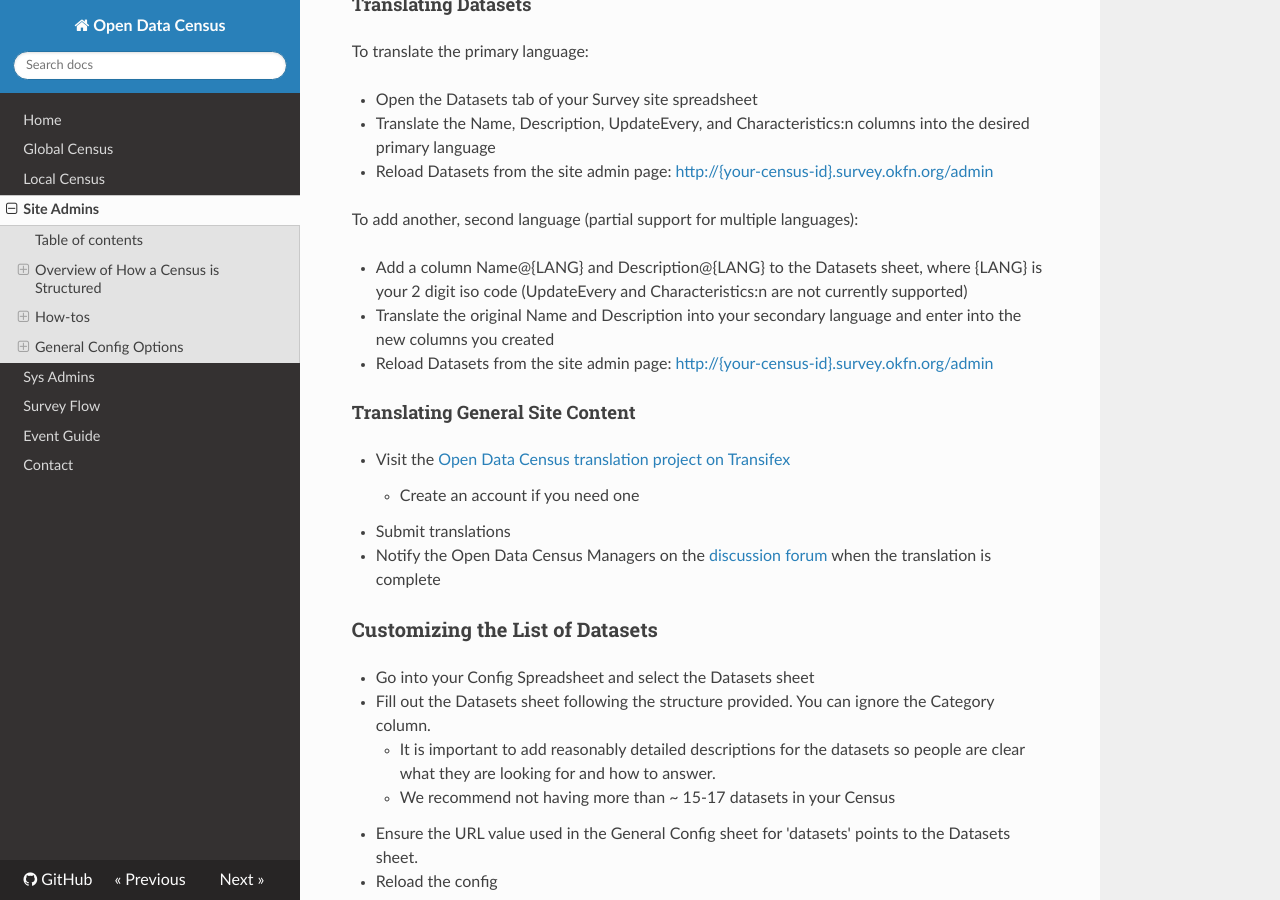
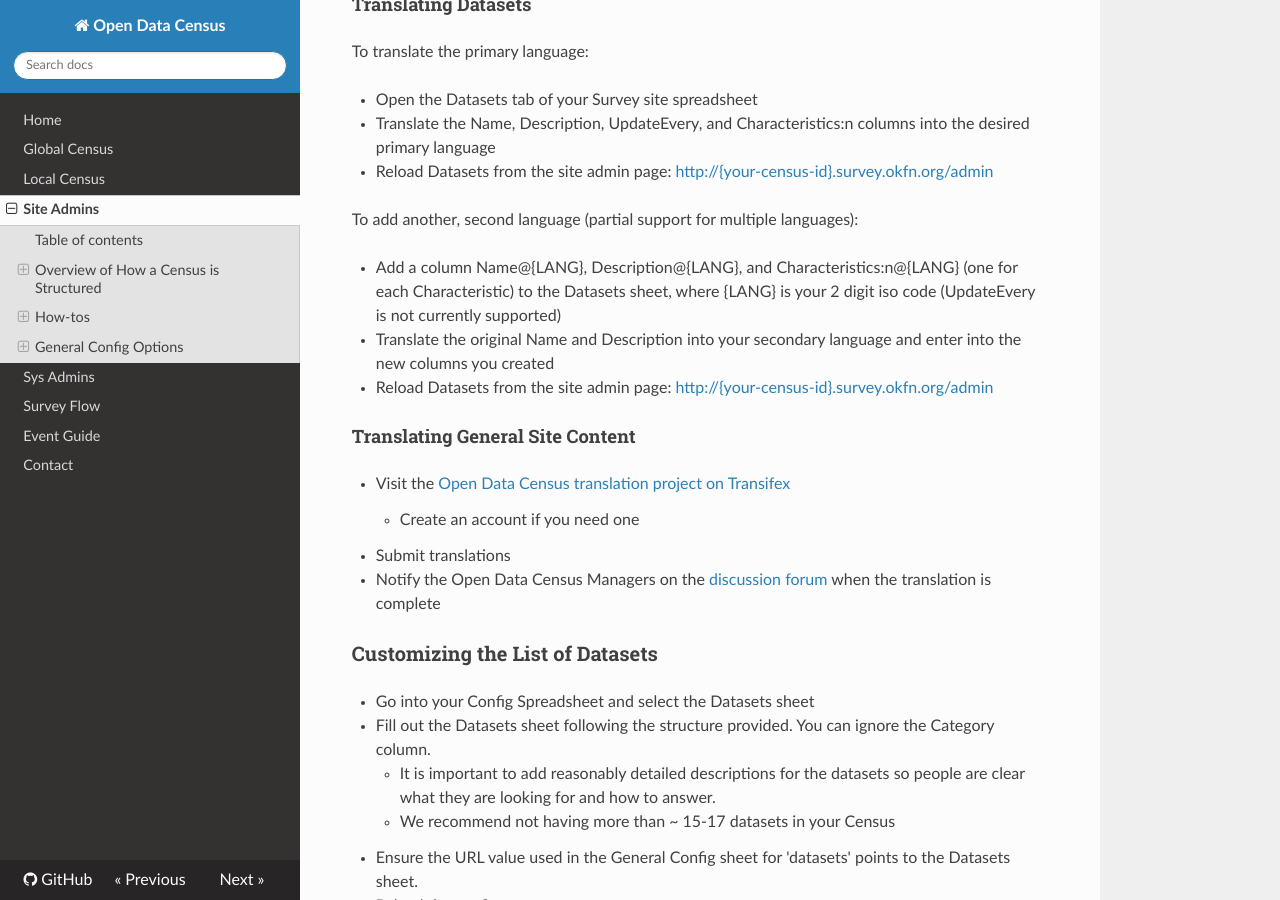
Before and after one commit to okfn/opendatasurvey, an MkDocs documentation site: the page built from docs/site-admins/index.md, in a window 1280 px wide and 900 px high, scrolled down 5198 px. Built offline with MkDocs 1.6.1, drawn with Linux system fonts in a browser that asks for light colours; nearby versions of some CDN libraries; old or Windows-style settings are respelled for this version of MkDocs.

Commit message:
[#859] Update docs with Characteristics translations support

```diff
--- a/docs/site-admins/index.md
+++ b/docs/site-admins/index.md
@@ -146,7 +146,7 @@
 
 To add another, second language (partial support for multiple languages):
 
- * Add a column Name@{LANG} and Description@{LANG} to the Datasets sheet, where {LANG} is your 2 digit iso code (UpdateEvery and Characteristics:n are not currently supported)
+ * Add a column Name@{LANG}, Description@{LANG}, and Characteristics:n@{LANG} (one for each Characteristic) to the Datasets sheet, where {LANG} is your 2 digit iso code (UpdateEvery is not currently supported)
  * Translate the original Name and Description into your secondary language and enter into the new columns you created
  * Reload Datasets from the site admin page: <http://{your-census-id}.survey.okfn.org/admin>
 
```
